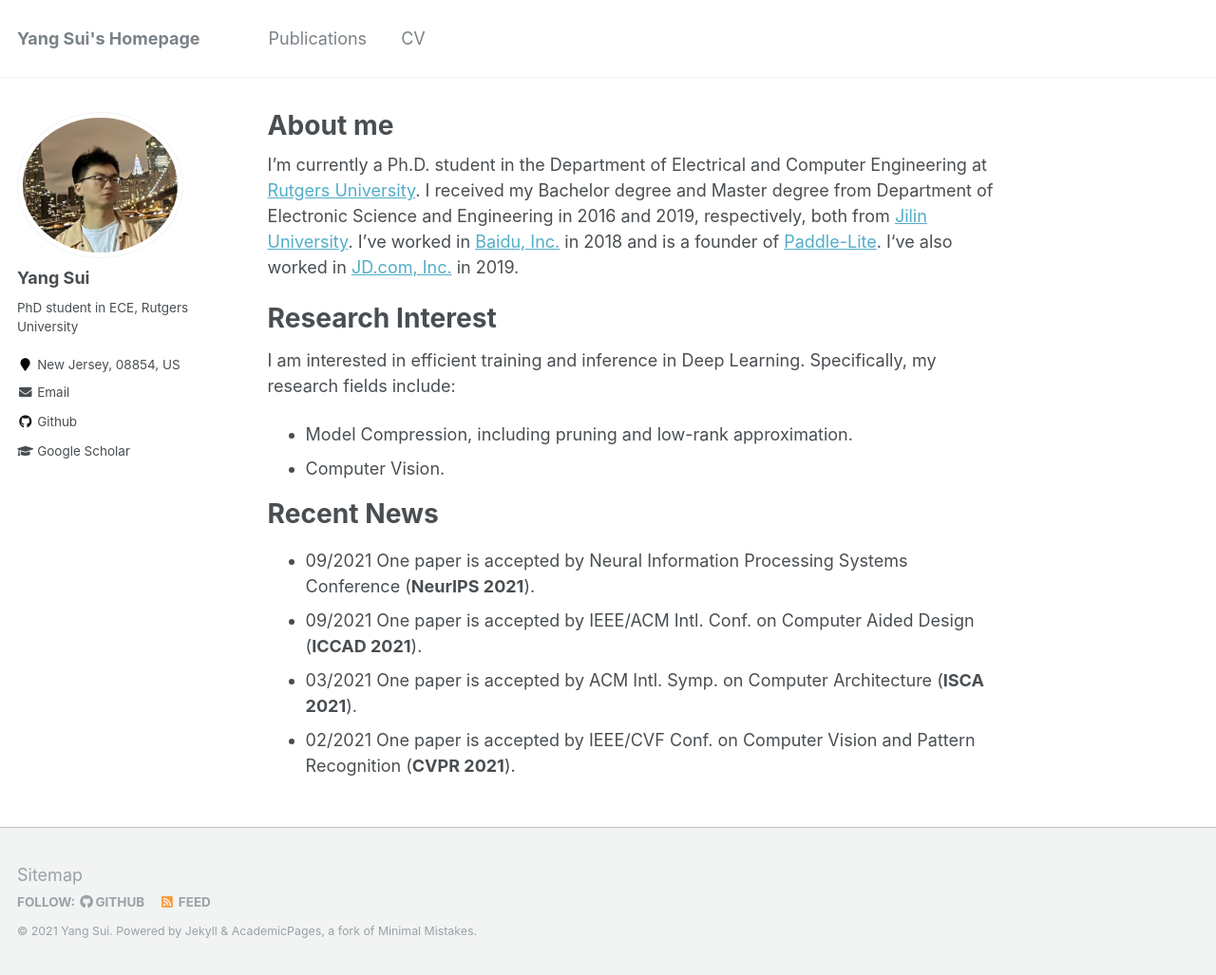
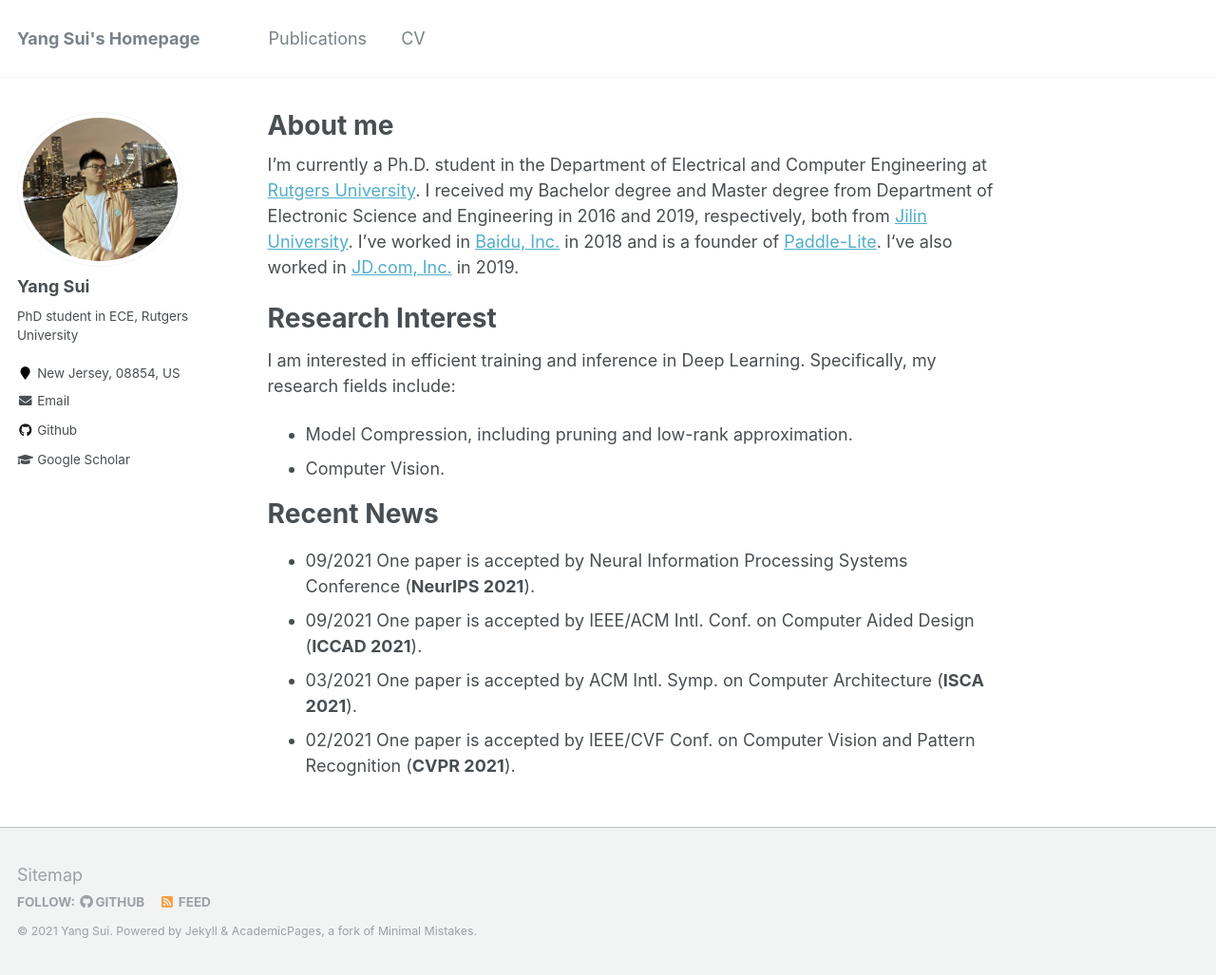
Before and after one commit to Eclipsess/yang-sui.github.io, a Jekyll site: the page built from _pages/about.md, in a window 1280 px wide and 1027 px high. Shown: the whole window at 95% size. Built offline with Jekyll 4.4.1, drawn with Linux system fonts in a browser that asks for light colours.

Commit message:
Update _config.yml

```diff
--- a/_config.yml
+++ b/_config.yml
@@ -81,7 +81,7 @@ analytics:
 # Site Author
 author:
   name             : "Yang Sui"
-  avatar           : "ys4.jpg"
+  avatar           : "ys3.jpg"
   bio              : "PhD student in ECE, Rutgers University"
   location         : "New Jersey, 08854, US"
 #  employer         :
```
